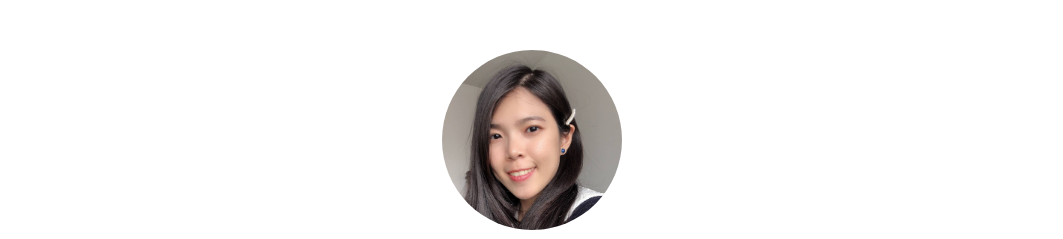
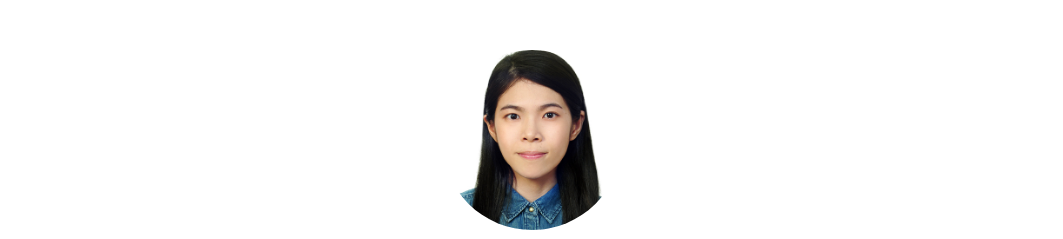
Before and after one commit to Churng/MarTech_Resume, a plain HTML site: page index.html in a window 1280 px wide. Shown: the top 239 px of the page, without its empty margins (108-1171 px from the left). Drawn offline with Linux system fonts and the light colour scheme; a script that the page names is missing.

Commit message:
更換大頭照

```diff
--- a/index.html
+++ b/index.html
@@ -17,7 +17,7 @@
         <!-- 開頭 -->
         <div class="Person-info">
             <div class="u-img">
-                <img src="./images/img/730118.jpg" alt="userPhoto">
+                <img src="./images/img/head.jpg" alt="userPhoto">
             </div>
             <div class="u-info">
                 <h1>李育瑄</h1>
```
Also changed, not shown: images/img/730118.jpg (deleted), images/img/head.jpg (added).
